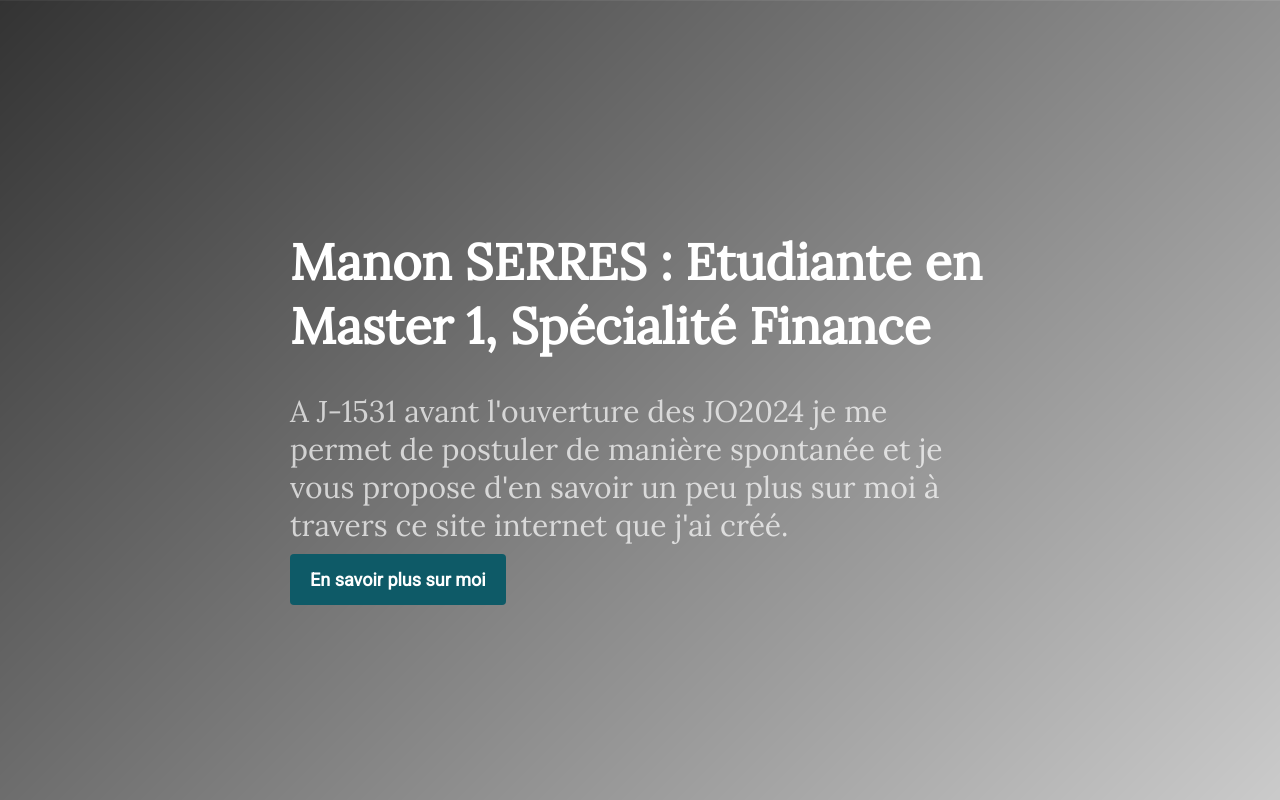
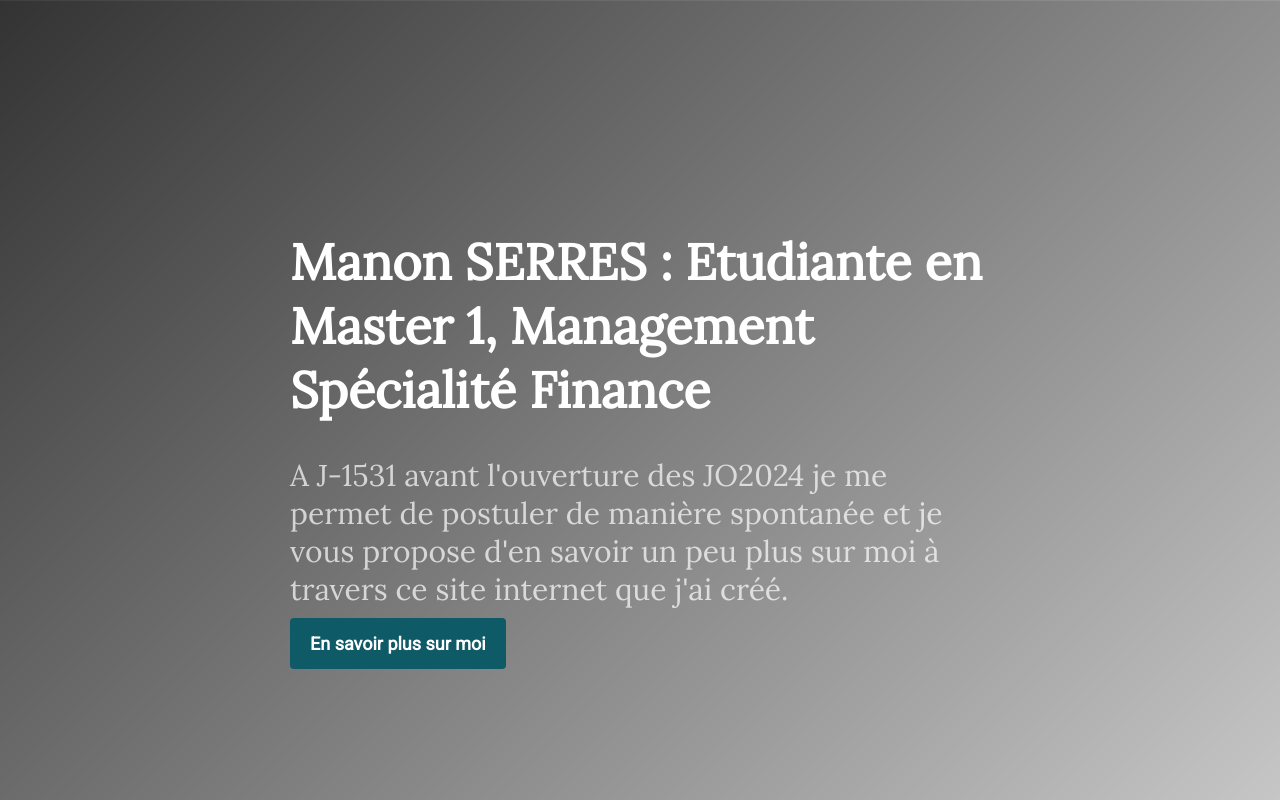
Before and after one commit to manonserres/candidat, a plain HTML site: page index.html in a window 1280 px wide. Shown: the top 800 px of the page. Drawn offline with Linux system fonts and the light colour scheme.

Commit message:
Update index.html

```diff
--- a/index.html
+++ b/index.html
@@ -10,7 +10,7 @@
 	<div class="banner">
 
 	<div class="container">
-	<h1> Manon SERRES : Etudiante en Master 1, Spécialité Finance </h1>
+	<h1> Manon SERRES : Etudiante en Master 1, Management Spécialité Finance </h1>
 	<h2> A J-1531 avant l'ouverture des JO2024 je me permet de postuler de manière spontanée et je vous propose d'en savoir un peu plus sur moi à travers ce site internet que j'ai créé. </h2>
 
 	<a href="https://www.linkedin.com/in/manon-serres-625703138/" class="btn-blue">En savoir plus sur moi</a>
```
